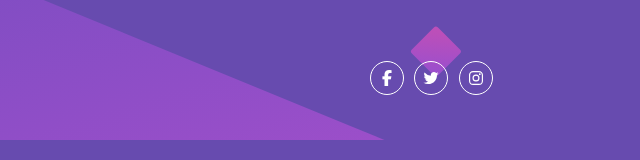
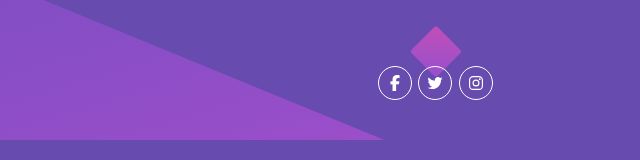
Before and after one commit to Victoria-Sardelli/huddle-landing, a plain HTML site: page index.html in a window 1280 px wide. Shown: the part 637-797 px from the top of the page, 640-1280 px from the left. Drawn offline with nearby package versions, Linux system fonts and the light colour scheme.

Commit message:
Removed unnecessary section and updated styles

```diff
--- a/index.html
+++ b/index.html
@@ -32,12 +32,9 @@
   </main>
 
   <footer>
-    <!-- SNS ICONS -->
-    <section id="icons">
-      <i class="fa-brands fa-facebook-f"></i>
-      <ion-icon name="logo-twitter"></ion-icon>
-      <ion-icon name="logo-instagram"></ion-icon>
-    </section>
+    <i class="fa-brands fa-facebook-f"></i>
+    <ion-icon name="logo-twitter"></ion-icon>
+    <ion-icon name="logo-instagram"></ion-icon>
   </footer>
 
   <!-- Ionicons Icons Source -->
--- a/styles.css
+++ b/styles.css
@@ -79,7 +79,7 @@ footer {
     align-items: center;
 }
 
-#icons * {
+footer * {
     padding: 0.5em;
     border: 0.1em solid white;
     border-radius: 50%;
```
